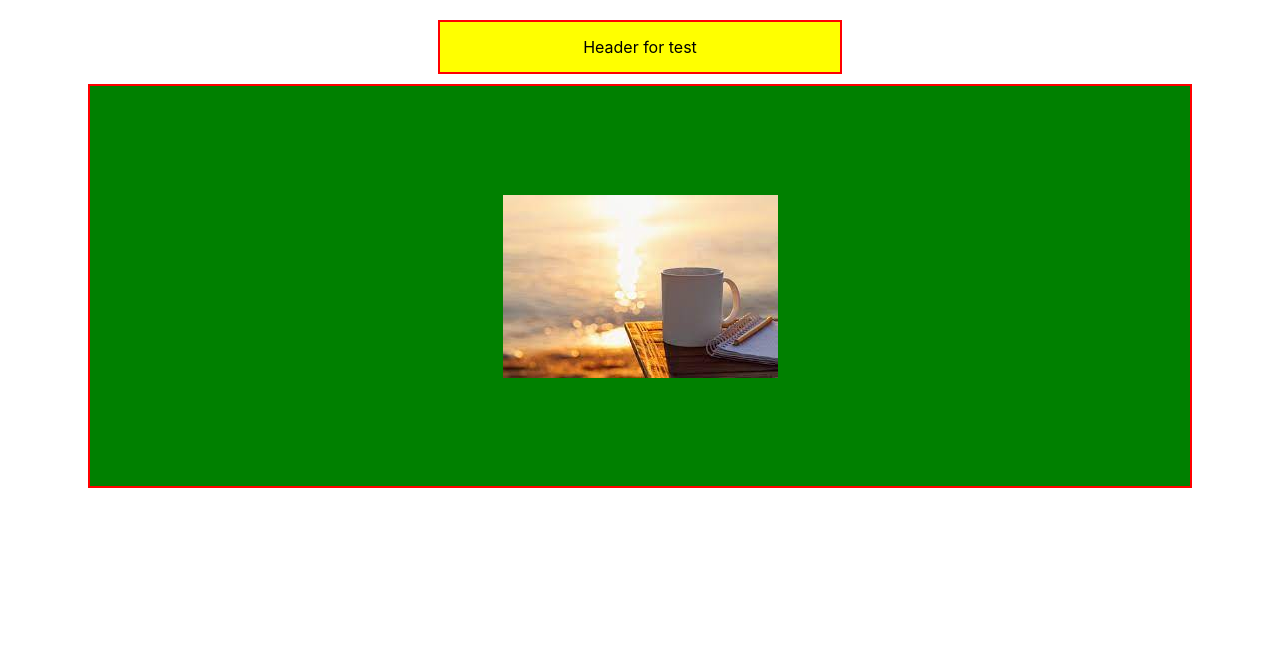
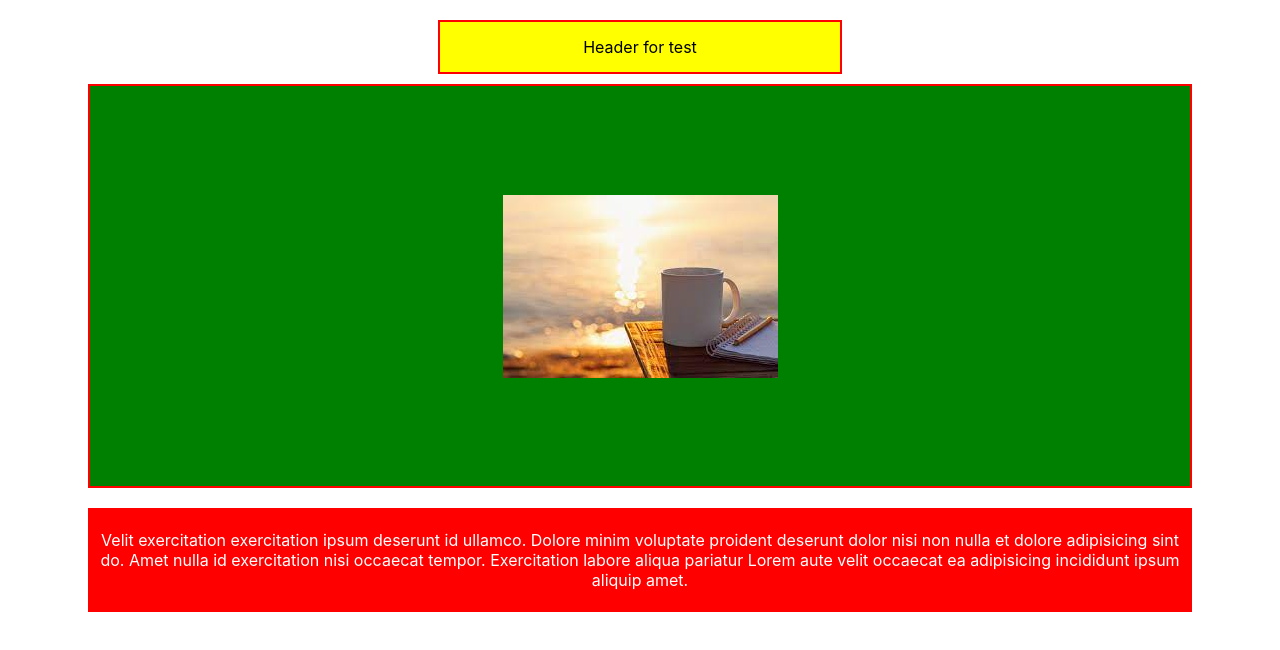
Before and after one commit to parth2021singh/demo25_11, a React (Create React App) app: page / in a window 1280 px wide. Shown: the top 650 px of the page. Built offline with nearby package versions, Linux system fonts and the light colour scheme.

Commit message:
band created after banner band

```diff
--- a/src/App.js
+++ b/src/App.js
@@ -1,10 +1,12 @@
 import './App.css';
+import Footer from './components/footer';
 import Header from './components/Header';
 
 function App() {
   return (
     <div className="App">
      <Header/>
+     <Footer/>
     </div>
   );
 }
--- /dev/null
+++ b/src/components/footer/index.js
@@ -0,0 +1,13 @@
+import React from 'react'
+
+const Footer = () => {
+  return (
+    <div  style={{display:"flex",flexDirection:"column",justifyContent:"center",alignItems:"center",padding:"10px 10px"}}>
+    <div style={{width:"1100px",height:"100px",backgroundColor:"red",border:"2px solid red",color:"white",display:"flex",justifyContent:"center",alignItems:"center"}}>
+    Velit exercitation exercitation ipsum deserunt id ullamco. Dolore minim voluptate proident deserunt dolor nisi non nulla et dolore adipisicing sint do. Amet nulla id exercitation nisi occaecat tempor. Exercitation labore aliqua pariatur Lorem aute velit occaecat ea adipisicing incididunt ipsum aliquip amet.
+    </div>
+    </div>
+  )
+}
+
+export default Footer
```
